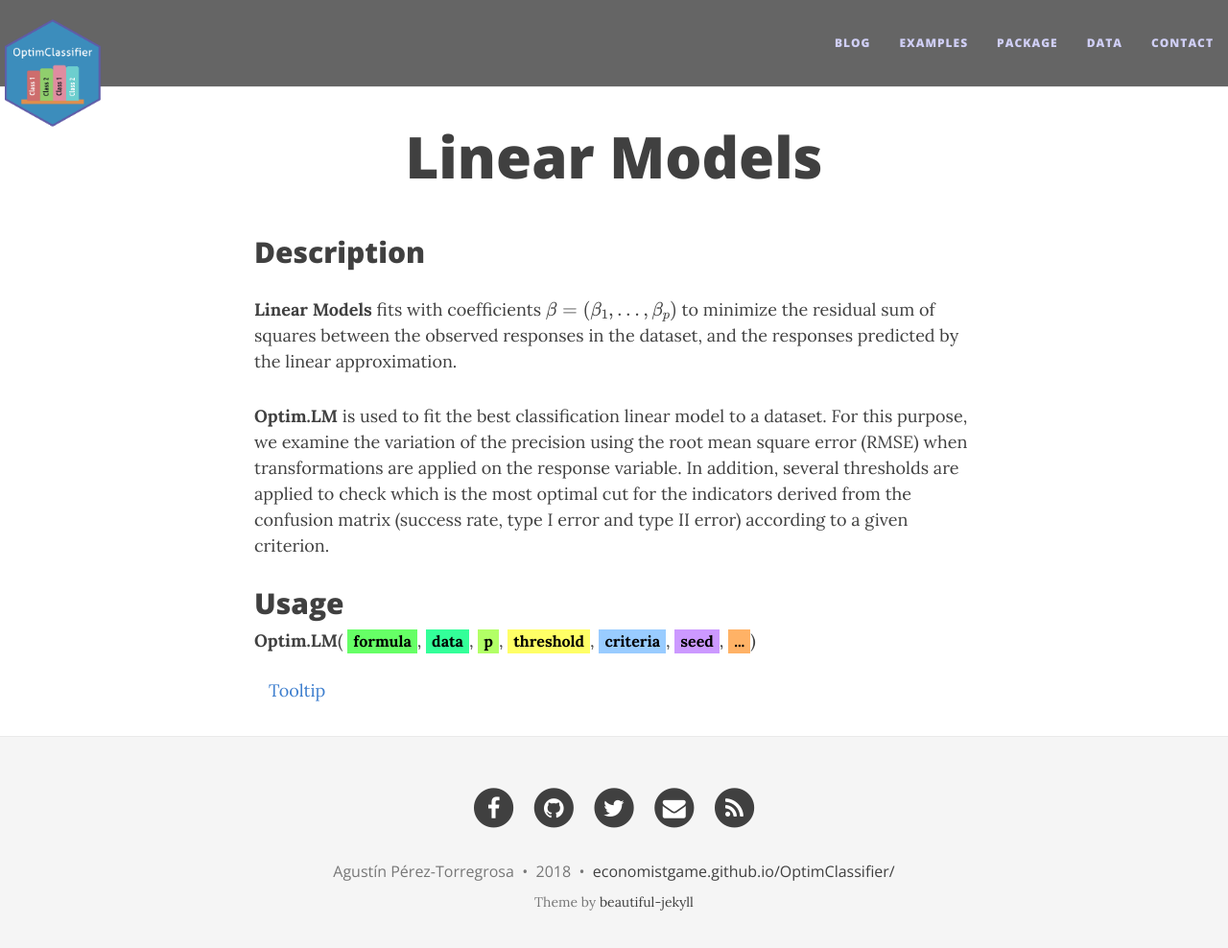
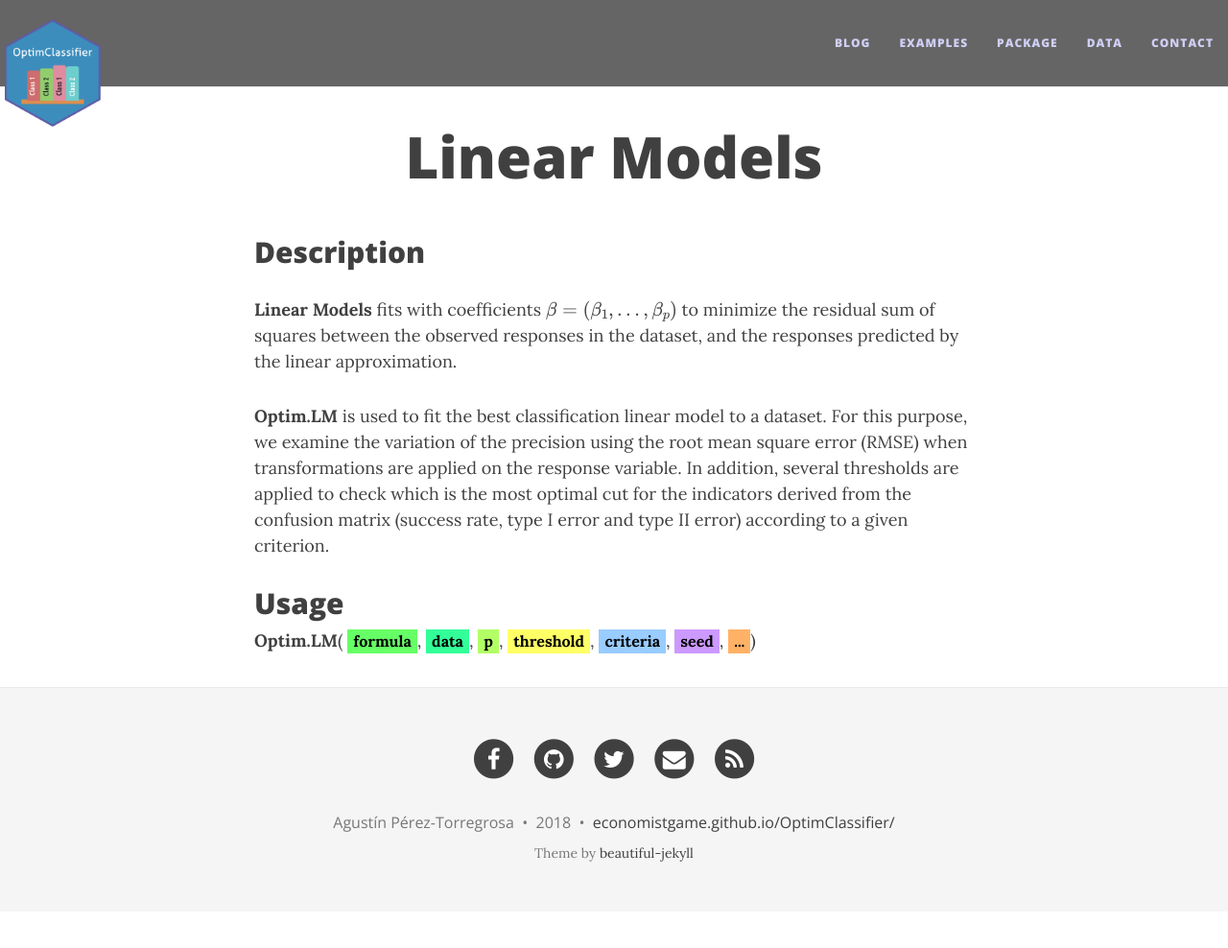
Before and after one commit to economistgame/OptimClassifier, a Jekyll site: the page built from methods/LM.md, in a window 1280 px wide and 1001 px high. Shown: the top 988 px of the window at 96% size. Built offline with Jekyll 4.4.1, drawn with Linux system fonts in a browser that asks for light colours; nearby versions of some CDN libraries; formulas are drawn with MathJax 3.

Commit message:
Update LM.md

```diff
--- a/methods/LM.md
+++ b/methods/LM.md
@@ -149,10 +149,6 @@ title: Linear Models
 <div class="popup" >
 <button class="usage-button CART-button" onclick="FunctionFormula()">...</button>)
 <span class="popuptext2" id="DataPopUp">Data frame from which variables specified in formula are preferentially to be taken.</span></div>
-<div class="container">
-    <br>
-    <a href data-toggle="tooltip" data-placement="bottom" title="Tooltip on right">Tooltip</a>
-</div>
 <script>
 	$('[data-toggle="tooltip"]').tooltip()
 // When the user clicks on div, open the popup
```
